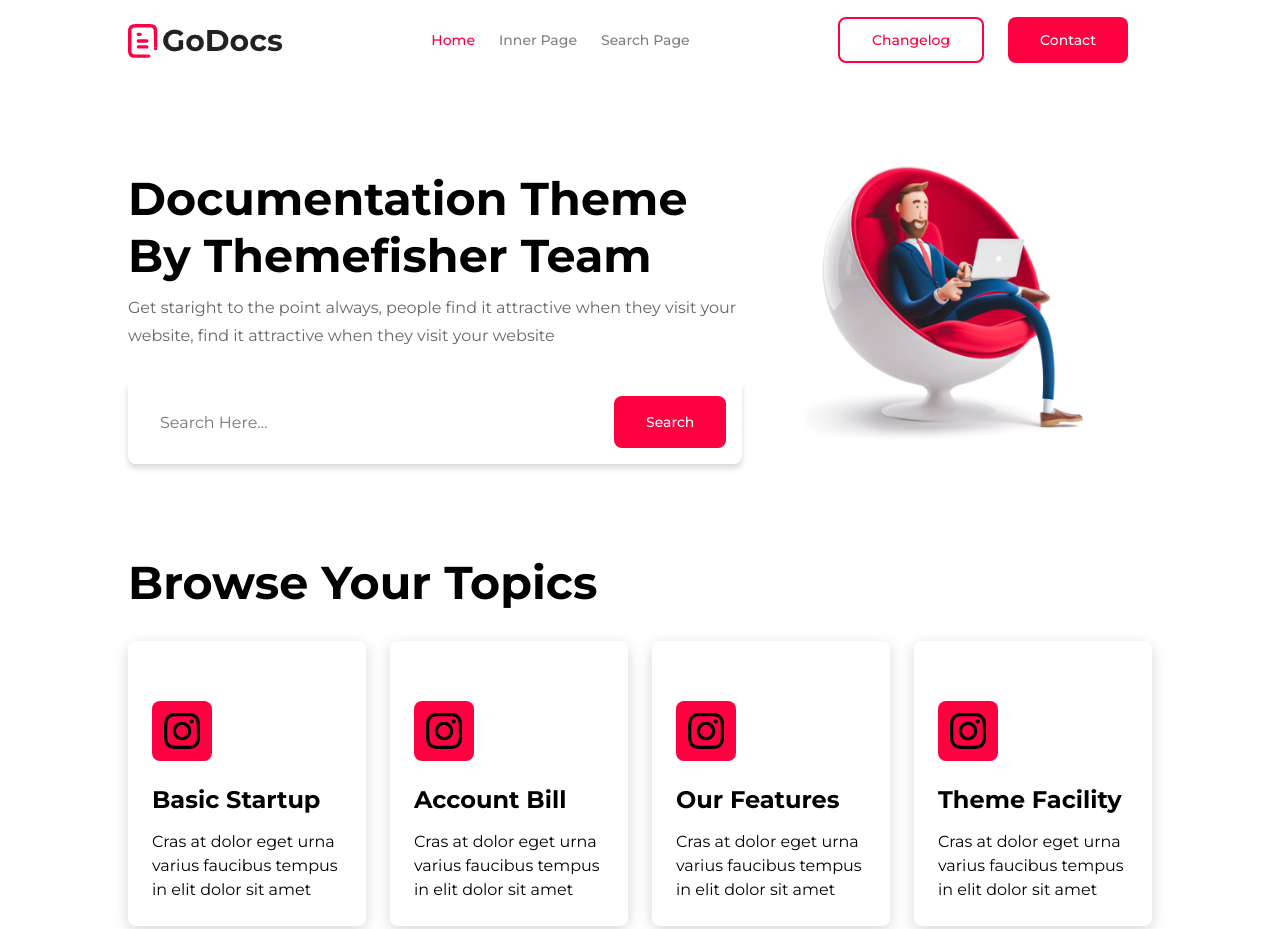
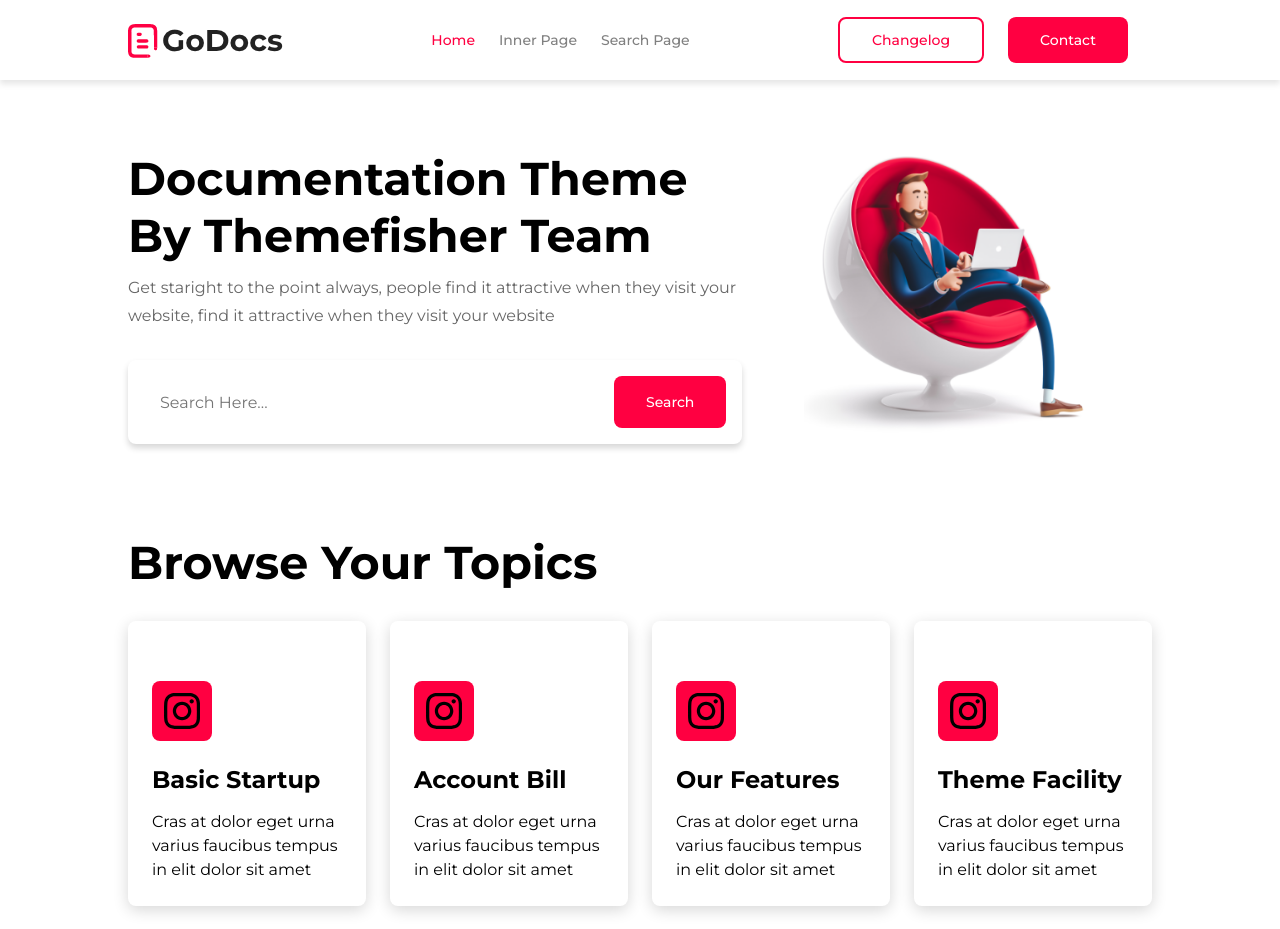
Before and after one commit to rodrigotmy/godocs, a plain HTML site: page index.html in a window 1280 px wide. Shown: the top 929 px of the page. Drawn offline with Linux system fonts and the light colour scheme.

Commit message:
Add files via upload

```diff
--- a/css/styles.css
+++ b/css/styles.css
@@ -96,6 +96,13 @@
   max-width: 100%;
   height: 80px;
   background: #FFF;
+  -webkit-box-shadow: 0 4px 6px #e6e6e6;
+          box-shadow: 0 4px 6px #e6e6e6;
+  position: fixed;
+  top: 0;
+  right: 0;
+  left: 0;
+  z-index: 1030;
 }
 
 .navbar__container {
@@ -275,8 +282,10 @@
   max-width: 100%;
   background-size: cover;
   background-position: center;
-  -webkit-transform: scaleX(-1);
-          transform: scaleX(-1);
+  margin-top: 80px;
+  height: -webkit-fit-content;
+  height: -moz-fit-content;
+  height: fit-content;
 }
 
 .hero__container {
@@ -293,9 +302,7 @@
           align-items: center;
   -ms-flex-pack: distribute;
       justify-content: space-around;
-  -webkit-transform: scaleX(-1);
-          transform: scaleX(-1);
-  margin-top: 70px;
+  padding-top: 70px;
 }
 
 .hero__info {
@@ -325,7 +332,6 @@
 }
 
 .hero__title {
-  margin-top: 20px;
   margin-bottom: 10px;
   font-size: 46px;
 }
--- a/index.html
+++ b/index.html
@@ -10,7 +10,7 @@
 <body>
 	<div class="navbar">
 		<div class="navbar__container">
-			<img src="images/logo.png" alt="logo-go_docs-png">
+			<img src="./images/logo.png" alt="logo-go_docs-png">
 			<!-- <p class="navbar__logo">GoDocs</p> -->
 			<ul class="navbar__menu">
 				<li class="navbar__item active">Home</li>
@@ -91,7 +91,7 @@
 	<div class="answer">
 		<div class="answer__container">
 			<div class="answer__image">
-				<img src="/images/cta-illustration.jpg" class="answer__img">
+				<img src="./images/cta-illustration.jpg" class="answer__img">
 			</div>
 			<div class="answer__info">
 				<h1 class="answer__title">Still Didn't Find Your Answer</h1>
@@ -197,21 +197,21 @@
 				<li class="footer__item">Search</li>
 			</ul>
 
-			<img class="footer__logo" src="/images/logo.png" alt="logo-go_docs-png">
+			<img class="footer__logo" src="./images/logo.png" alt="logo-go_docs-png">
 			<!-- <p class="footer__logo">GoDocs</p> -->
 
 			<div class="footer__social">
 				<div class="footer__social-contnr">
-					<div class="icon-radius ">
+					<div class="icon-radius">
 						<img src="./images/icons-social_media/github-logo.svg" class="hero__img">
 					</div>
 					<div class="icon-radius ">
 						<img src="./images/icons-social_media/linkedin.svg" class="hero__img">
 					</div>
-					<div class="icon-radius ">
+					<div class="icon-radius">
 						<img src="./images/icons-social_media/twitter.svg" class="hero__img">
 					</div>
-					<div class="icon-radius ">
+					<div class="icon-radius">
 						<img src="./images/icons-social_media/instagram.svg" class="hero__img">
 					</div>
 				</div>
```
Also changed, not shown: 1 other file.
